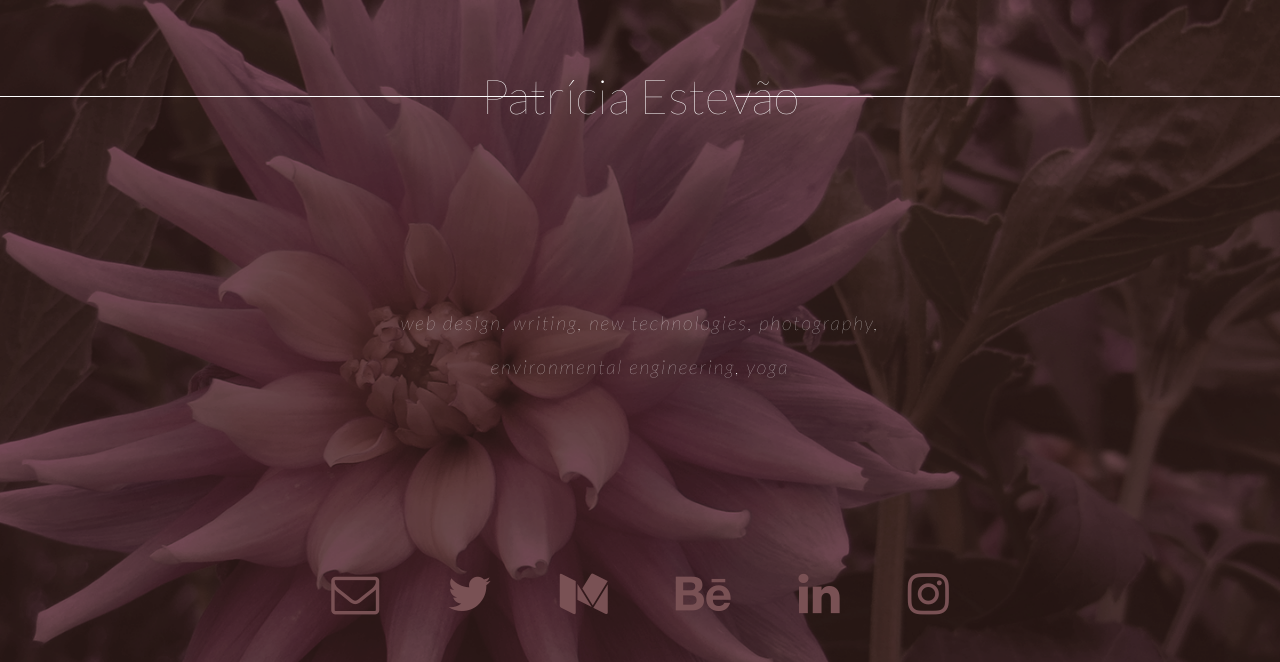
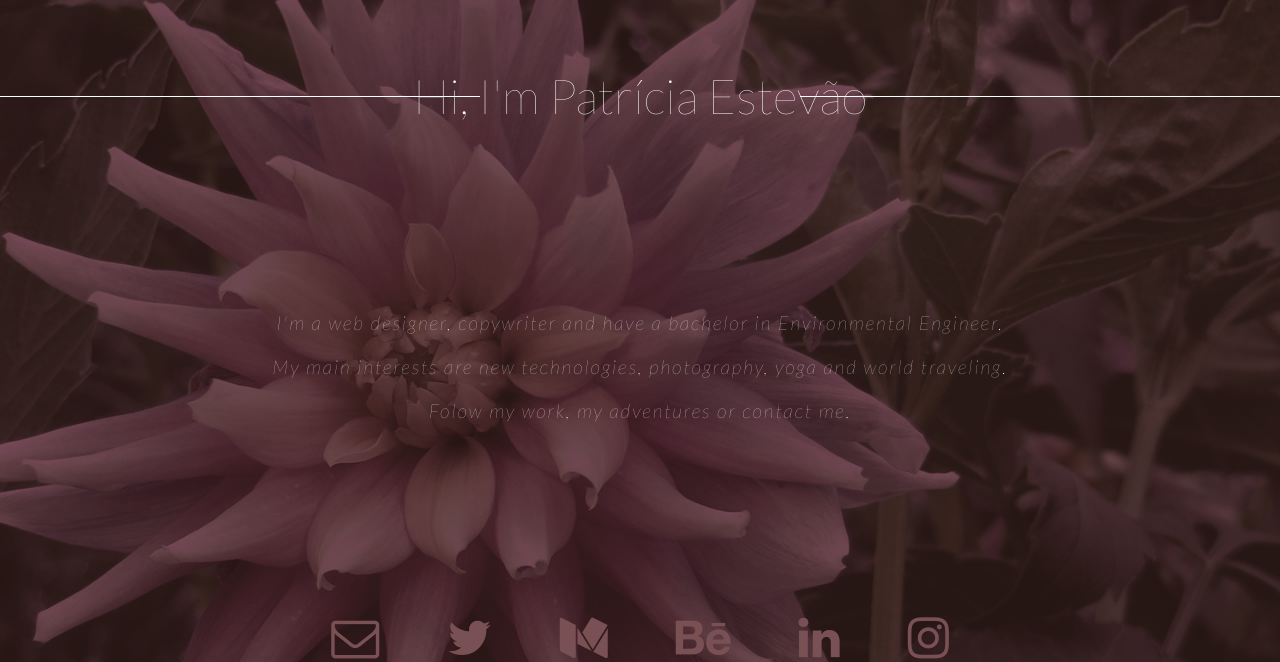
Before and after one commit to patestevao/patestevao.com-old, a Flask app: page / in a window 1280 px wide. Shown: the top 662 px of the page. Run offline with Flask 2, Linux system fonts and the light colour scheme; some libraries are stand-ins or nearby versions.

Commit message:
fixes copy text

```diff
--- a/static/css/style.css
+++ b/static/css/style.css
@@ -73,7 +73,7 @@ body {
 	height: 1px;
 	background-color: #fff;
 	margin-top: -1.5em;
-	width: 34em;
+	width: 30em;
 	float: left;
 }
 
@@ -81,7 +81,7 @@ body {
 	height: 1px;
 	background-color: #fff;
 	margin-top: -1.5em;
-	width: 34em;
+	width: 30em;
 	float: right;
 }
 
--- a/templates/index.html
+++ b/templates/index.html
@@ -1,13 +1,16 @@
 {% extends 'base.html' %}
 {% block content %}
-	<h1 id="greeting">Patrícia Estevão</h1>
+	<h1 id="greeting">Hi, I'm Patrícia Estevão</h1>
 	<div id="separator1"></div>
 	<div id="separator2"></div>
 	<div id="bio-summary">
-		web design, writing, new technologies, photography,
+		I'm a web designer, copywriter and have a bachelor in Environmental Engineer.
 		<br>
 		<br>
-		environmental engineering, yoga
+		My main interests are new technologies, photography, yoga and world traveling.
+		<br>
+		<br>
+		Folow my work, my adventures or contact me.
 	</div>
 	<nav id="social-menu">
 		<a href="mailto:patriciaestevao28+site@gmail.com"><i class="fa fa-3x fa-envelope-o"></i></a>
```
